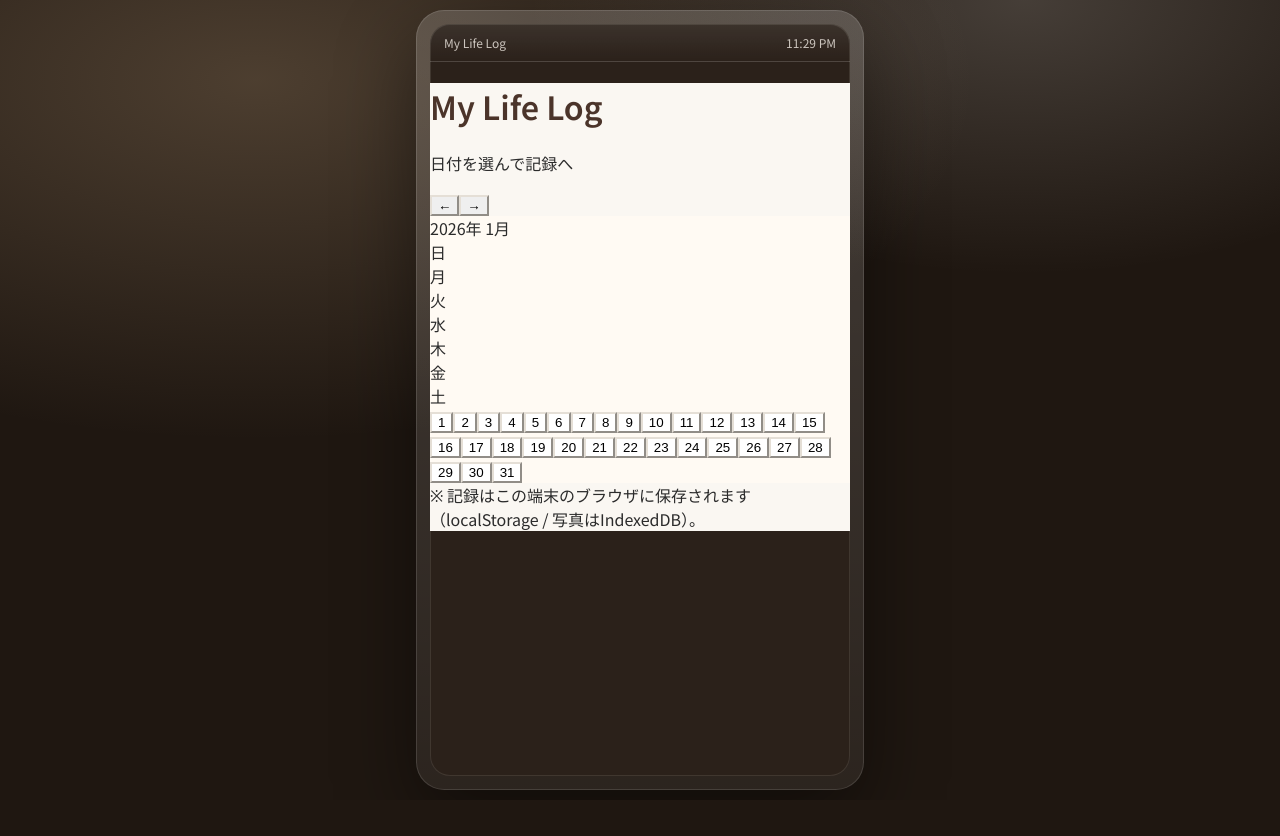
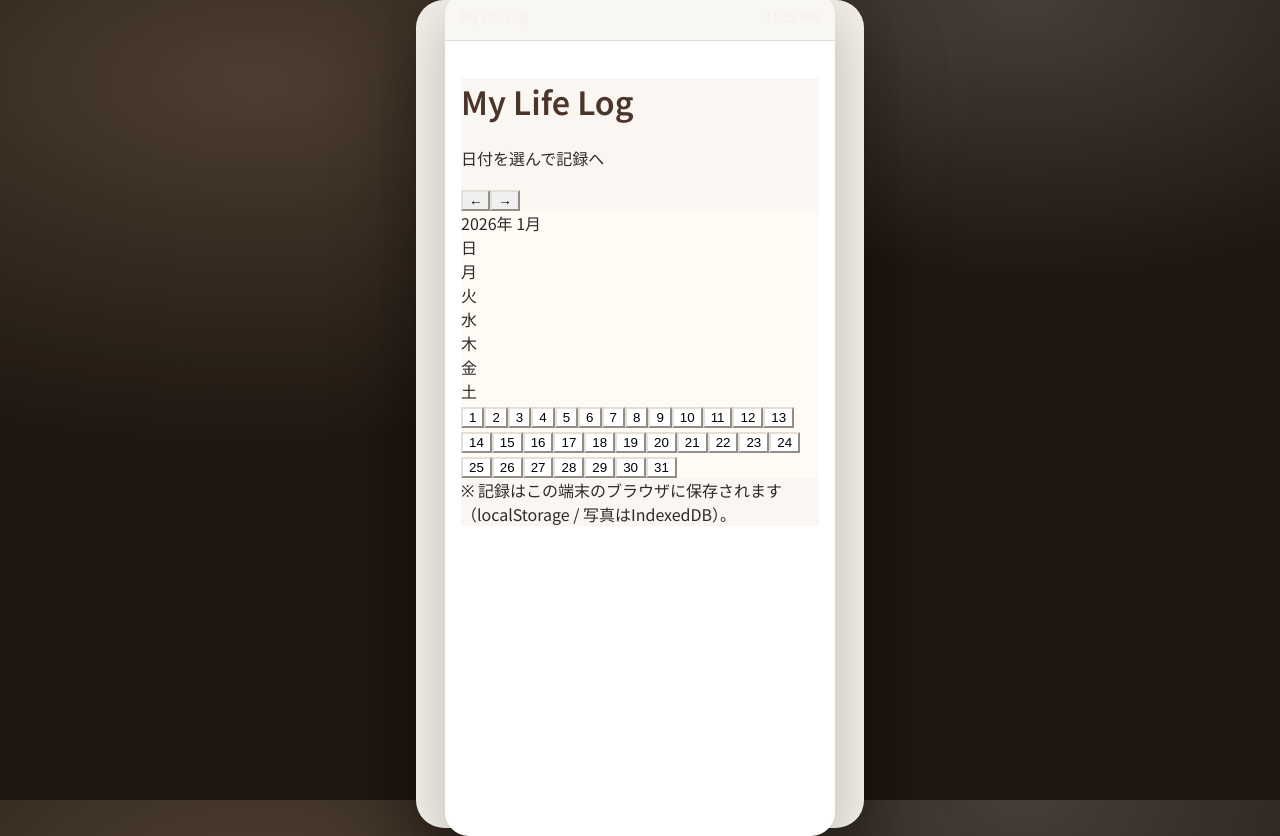
Before and after one commit to 223199/My-Life-Log2, a React (Vite) app: page / in a window 1280 px wide. Before the commit the page ends 800 px from the top, so only its background shows below. Built offline with nearby package versions, Linux system fonts and the light colour scheme.

Commit message:
Update styles.css

```diff
--- a/src/styles.css
+++ b/src/styles.css
@@ -59,3 +59,49 @@ body {
   background: linear-gradient(180deg, rgba(255,255,255,.08), transparent);
   border-bottom: 1px solid rgba(244,238,230,.10);
 }
+
+/* PC画面全体 */
+body, html, #root {
+  margin: 0;
+  height: 100%;
+}
+
+/* スマホ枠の外側 */
+.phoneFrame {
+  min-height: 100vh;
+  display: flex;
+  justify-content: center;
+  align-items: center; /* ← これが超重要 */
+  background: #f5f1ea; /* ほんのり背景（好みでOK） */
+}
+
+/* スマホ本体 */
+.phoneScreen {
+  width: 390px;           /* iPhoneっぽい幅 */
+  height: 844px;          /* iPhoneっぽい高さ */
+  background: #fff;
+  border-radius: 24px;
+  box-shadow: 0 20px 60px rgba(0,0,0,0.25);
+  display: flex;
+  flex-direction: column;
+  overflow: hidden;
+}
+
+/* 擬似ステータスバー */
+.statusBar {
+  height: 48px;
+  background: #f9f7f3;
+  border-bottom: 1px solid #ddd;
+  padding: 0 16px;
+  display: flex;
+  justify-content: space-between;
+  align-items: center;
+  font-size: 13px;
+}
+
+/* ページ本体 */
+.page {
+  flex: 1;
+  overflow-y: auto;
+  padding: 16px;
+}
```
